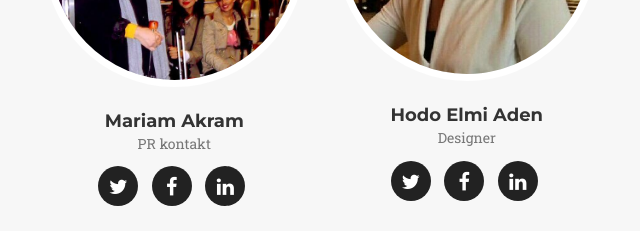
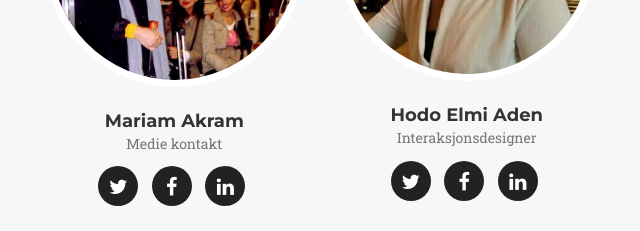
Before and after one commit to sperofoto/sperony, a plain HTML site: page index.html in a window 1280 px wide. Shown: the part 4929-5160 px from the top of the page, 27-667 px from the left. Drawn offline with nearby package versions, Linux system fonts and the light colour scheme; a web font is replaced by a local one.

Commit message:
opplasting 2

```diff
--- a/index.html
+++ b/index.html
@@ -316,7 +316,7 @@
                     <div class="team-member">
                         <img src="img/team/1.jpg" class="img-responsive img-circle" alt="">
                         <h4>Mariam Akram</h4>
-                        <p class="text-muted">PR kontakt</p>
+                        <p class="text-muted">Medie kontakt</p>
                         <ul class="list-inline social-buttons">
                             <li><a href="#"><i class="fa fa-twitter"></i></a>
                             </li>
@@ -331,7 +331,7 @@
                     <div class="team-member">
                         <img src="img/team/4.jpg" class="img-responsive img-circle" alt="">
                         <h4>Hodo Elmi Aden</h4>
-                        <p class="text-muted">Designer</p>
+                        <p class="text-muted">Interaksjonsdesigner</p>
                         <ul class="list-inline social-buttons">
                             <li><a href="#"><i class="fa fa-twitter"></i></a>
                             </li>
```
